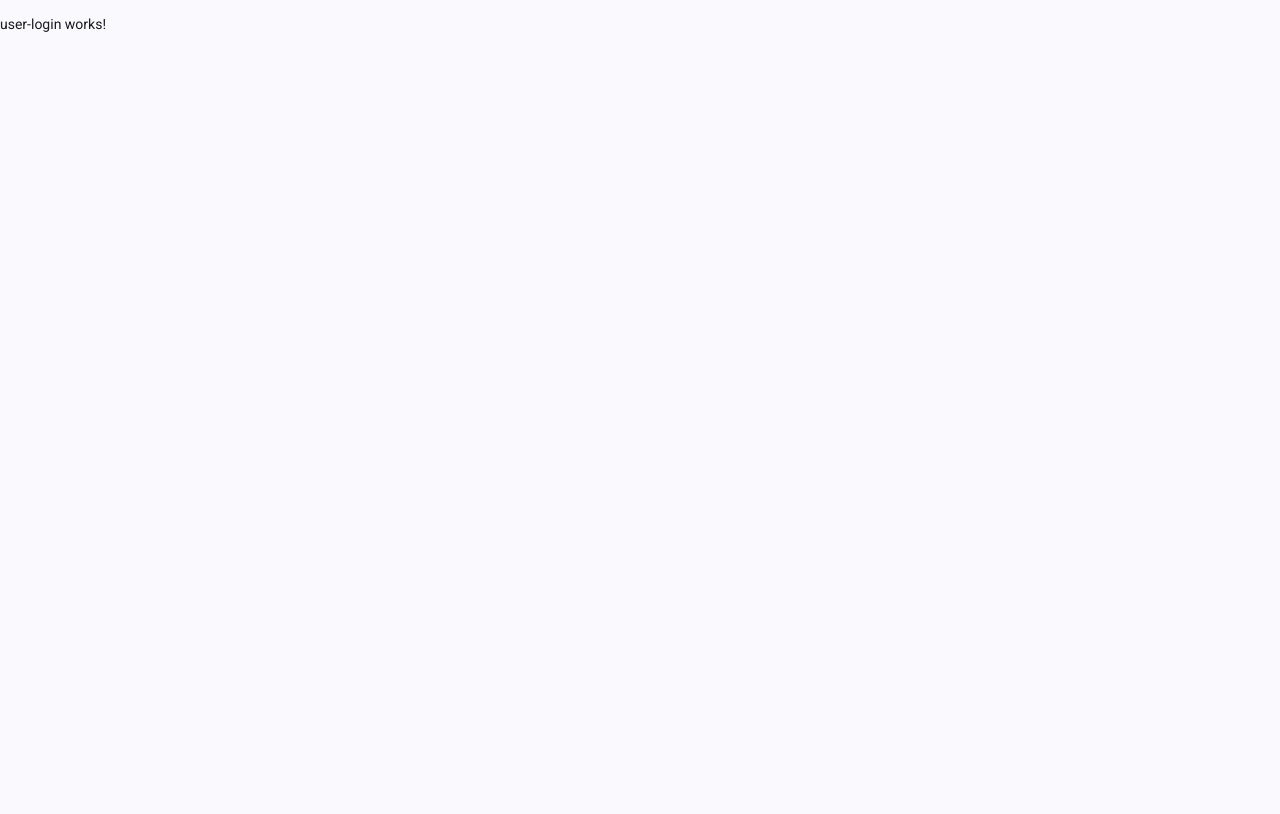
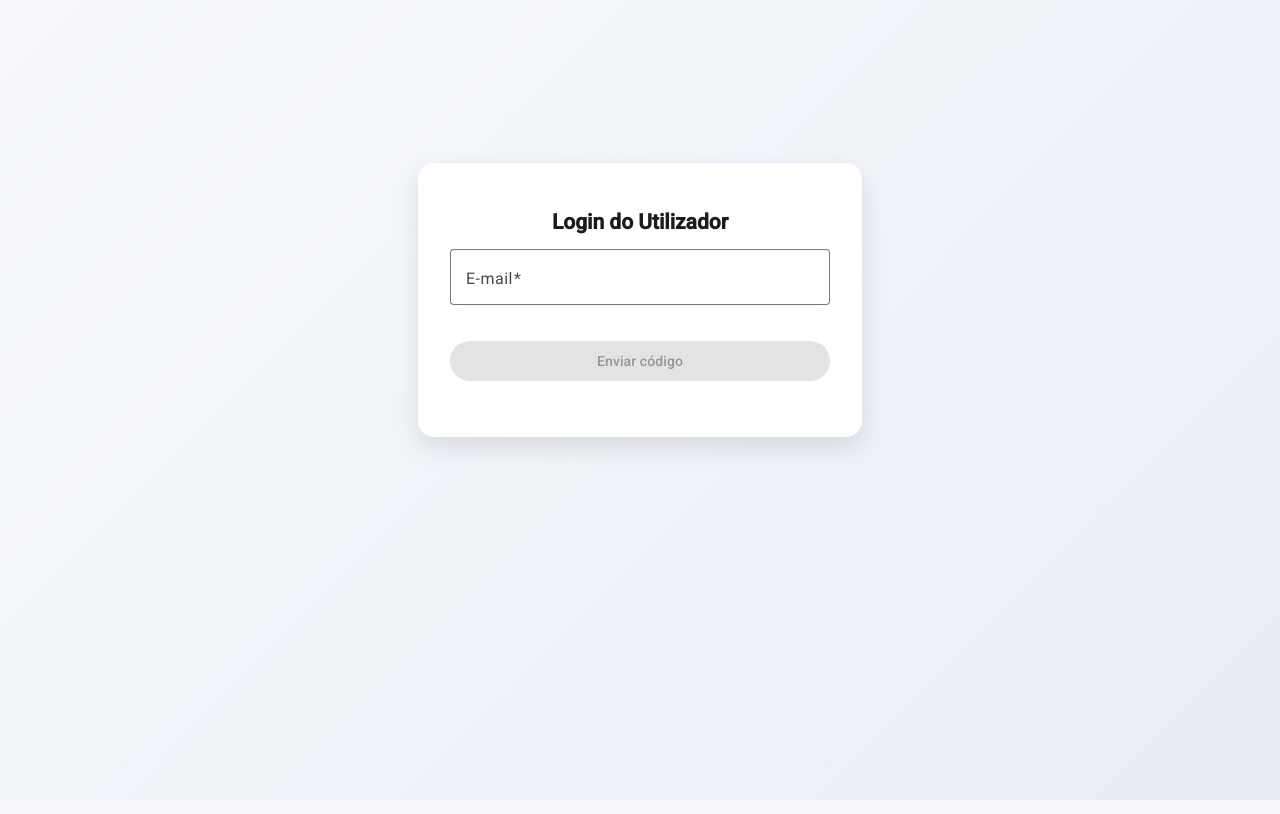
Before and after one commit to iuricarras/ssi-frontend, an Angular app: page / in a window 1280 px wide. Both pictures are taken after a click on the button "Sou Utilizador". Built offline with nearby package versions, Linux system fonts and the light colour scheme.

Commit message:
feat: login user

```diff
--- a/src/app/app.config.ts
+++ b/src/app/app.config.ts
@@ -1,12 +1,13 @@
 import { ApplicationConfig, provideBrowserGlobalErrorListeners, provideZoneChangeDetection } from '@angular/core';
+import { provideHttpClient } from "@angular/common/http";
 import { provideRouter } from '@angular/router';
-
 import { APP_ROUTES } from './app.routes';
 
 export const appConfig: ApplicationConfig = {
   providers: [
     provideBrowserGlobalErrorListeners(),
     provideZoneChangeDetection({ eventCoalescing: true }),
-    provideRouter(APP_ROUTES)
+    provideRouter(APP_ROUTES),
+    provideHttpClient()
   ]
 };
--- a/src/app/auth/auth.routes.ts
+++ b/src/app/auth/auth.routes.ts
@@ -1,12 +1,10 @@
 import { Routes } from "@angular/router";
 import { HomeLogin } from "./components/home-login/home-login";
 import { UserLogin } from "./components/user-login/user-login";
-import { VerifierLogin } from "./components/verifier-login/verifier-login";
 import { AccreditingAgencyLogin } from "./components/accrediting-agency-login/accrediting-agency-login";
 
 export const AUTH_ROUTES: Routes = [
     { path: 'home-login', component: HomeLogin },
     { path: 'user-login', component: UserLogin },
-    { path: 'verifier-login', component: VerifierLogin },
     { path: 'accrediting-agency-login', component: AccreditingAgencyLogin },
 ];
--- a/src/app/auth/components/home-login/home-login.html
+++ b/src/app/auth/components/home-login/home-login.html
@@ -15,9 +15,6 @@
         Sou Entidade Credenciadora
       </button>
 
-      <button mat-raised-button color="warn" routerLink="/auth/verifier-login">
-        Sou Entidade Verificadora
-      </button>
     </mat-card-content>
   </mat-card>
 </section>
--- a/src/app/auth/components/user-login/user-login.css
+++ b/src/app/auth/components/user-login/user-login.css
@@ -0,0 +1,62 @@
+.user-login-wrapper {
+  display: flex;
+  justify-content: center;
+  align-items: center;
+  height: 100vh;
+  width: 100%;
+  background: linear-gradient(135deg, #f7f9fc, #e8edf5);
+  box-sizing: border-box;
+}
+
+.login-card {
+  width: 100%;
+  max-width: 380px;
+  padding: 2rem;
+  text-align: center;
+  border-radius: 16px;
+  box-shadow: 0 10px 25px rgba(0, 0, 0, 0.1);
+  background-color: #fff;
+  transition: all 0.25s ease-in-out;
+  transform: translateY(-100px);
+}
+
+mat-form-field {
+  width: 100%;
+  margin-bottom: 1rem;
+}
+
+.button-group {
+  display: flex;
+  flex-direction: column;
+}
+
+button[mat-raised-button] {
+  border-radius: 50px;
+  font-weight: 500;
+  padding: 0.6rem 0;
+  box-shadow: 0 3px 6px rgba(0, 0, 0, 0.08);
+  transition: all 0.2s ease-in-out;
+}
+
+button[mat-raised-button]:hover {
+  transform: translateY(-1px);
+  box-shadow: 0 5px 10px rgba(0, 0, 0, 0.12);
+}
+
+.feedback {
+  margin-top: 1.5rem;
+}
+
+.message {
+  text-align: center;
+  font-size: 0.95rem;
+  margin: 0;
+}
+
+.message.success {
+  color: #2e7d32;
+}
+
+.message.error {
+  color: #c62828;
+}
--- a/src/app/auth/components/user-login/user-login.html
+++ b/src/app/auth/components/user-login/user-login.html
@@ -1 +1,68 @@
-<p>user-login works!</p>
+<section class="user-login-wrapper">
+  <div class="login-card">
+    <div class="center-header">
+      <h2>Login do Utilizador</h2>
+    </div>
+
+    @if (!isCodeVisible) {
+      <form [formGroup]="emailForm" (ngSubmit)="sendEmail()">
+        <mat-form-field appearance="outline">
+          <mat-label>E-mail</mat-label>
+          <input matInput formControlName="email" type="email"/>
+
+          @if (emailForm.get("email")?.hasError("required")) {
+            <mat-error>O e-mail é obrigatório.</mat-error>
+          }
+
+          @if (emailForm.get("email")?.hasError("email")) {
+            <mat-error>E-mail inválido.</mat-error>
+          }
+        </mat-form-field>
+
+        <div class="button-group">
+          <button
+            mat-raised-button
+            color="primary"
+            type="submit"
+            [disabled]="emailForm.invalid">
+            Enviar código
+          </button>
+        </div>
+      </form>
+    } @else {
+      <form [formGroup]="codeForm" (ngSubmit)="verifyCode()">
+        <mat-form-field appearance="outline">
+          <mat-label>Código de 8 dígitos</mat-label>
+          <input matInput formControlName="code" maxlength="8" />
+
+          @if (codeForm.get("code")?.hasError("required")) {
+            <mat-error>O código é obrigatório.</mat-error>
+          }
+
+          @if (codeForm.get("code")?.hasError("pattern")) {
+            <mat-error>O código deve conter 8 dígitos.</mat-error>
+          }
+        </mat-form-field>
+
+        <div class="button-group">
+          <button
+            mat-raised-button
+            color="primary"
+            type="submit"
+            [disabled]="codeForm.invalid">
+            Entrar
+          </button>
+        </div>
+      </form>
+    }
+
+    <div class="feedback">
+      @if (message) {
+        <p class="message success">{{ message }}</p>
+      }
+      @if (errorMessage) {
+        <p class="message error">{{ errorMessage }}</p>
+      }
+    </div>
+  </div>
+</section>
--- a/src/app/auth/components/user-login/user-login.ts
+++ b/src/app/auth/components/user-login/user-login.ts
@@ -1,11 +1,98 @@
-import { Component } from '@angular/core';
+import { Component } from "@angular/core";
+import { Router } from "@angular/router";
+import { CommonModule } from "@angular/common";
+import { ReactiveFormsModule, FormGroup, FormControl, Validators } from "@angular/forms";
+import { HttpResponse } from "@angular/common/http";
+import { AuthService } from "../../services/auth.service";
+import { MatFormFieldModule } from "@angular/material/form-field";
+import { MatInputModule } from "@angular/material/input";
+import { MatButtonModule } from "@angular/material/button";
 
 @Component({
-  selector: 'user-login',
-  imports: [],
-  templateUrl: './user-login.html',
-  styleUrl: './user-login.css'
+  selector: "app-user-login",
+  standalone: true,
+  templateUrl: "./user-login.html",
+  styleUrls: ["./user-login.css"],
+  imports: [
+    CommonModule,
+    ReactiveFormsModule,
+    MatFormFieldModule,
+    MatInputModule,
+    MatButtonModule
+  ]
 })
 export class UserLogin {
 
+  public isCodeVisible: boolean = false;
+  public message: string | null = null;
+  public errorMessage: string | null = null;
+
+  emailForm = new FormGroup({
+    email: new FormControl("", [Validators.required, Validators.email])
+  });
+
+  codeForm = new FormGroup({
+    code: new FormControl("", [Validators.required, Validators.pattern(/^\d{8}$/)])
+  });
+
+  constructor(
+    private authService: AuthService,
+    private router: Router
+  ) {}
+
+  sendEmail(): void {
+    const email = this.emailForm.get("email")?.value;
+    this.message = null;
+    this.errorMessage = null;
+
+    if (!email) {
+      this.errorMessage = "Por favor, insira um e-mail válido.";
+      return;
+    }
+    try {
+      this.authService.requestLoginCode(email).subscribe({
+        next: (response: HttpResponse<void>) => {
+          if (response.status === 200) {
+            this.isCodeVisible = true;
+            this.message = "Código enviado para o e-mail informado.";
+          } else {
+            this.errorMessage = "Erro ao enviar código. Tente novamente.";
+          }
+        },
+        error: () => {
+          this.errorMessage = "Erro ao enviar código. Tente novamente.";
+        }
+      });
+    } catch {
+      this.errorMessage = "Erro inesperado durante o envio do e-mail.";
+    }
+  }
+
+  verifyCode(): void {
+    const code = this.codeForm.get("code")?.value;
+    this.message = null;
+    this.errorMessage = null;
+
+    if (!code) {
+      this.errorMessage = "Por favor, insira o código de verificação.";
+      return;
+    }
+    try {
+      this.authService.verifyLoginCode(code).subscribe({
+        next: (response: HttpResponse<void>) => {
+          if (response.status === 200) {
+            this.message = "Login efetuado com sucesso.";
+            setTimeout(() => this.router.navigateByUrl("main-page"), 1000);
+          } else {
+            this.errorMessage = "Código inválido. Verifique e tente novamente.";
+          }
+        },
+        error: () => {
+          this.errorMessage = "Código inválido. Verifique e tente novamente.";
+        }
+      });
+    } catch {
+      this.errorMessage = "Erro inesperado durante a verificação do código.";
+    }
+  }
 }
--- a/src/app/auth/components/verifier-login/verifier-login.html
+++ /dev/null
@@ -1 +0,0 @@
-<p>verifier-login works!</p>
--- /dev/null
+++ b/src/app/auth/services/auth.service.ts
@@ -0,0 +1,20 @@
+import { Injectable } from '@angular/core';
+import { HttpClient, HttpResponse } from "@angular/common/http";
+import { Observable } from 'rxjs';
+
+@Injectable({
+  providedIn: 'root'
+})
+export class AuthService {
+  private readonly API = '/api/auth';
+
+  constructor(private http: HttpClient) {}
+
+requestLoginCode(email: string): Observable<HttpResponse<void>> {
+    return this.http.post<void>(`${this.API}/request-code`,{email},{observe: "response"});
+  }
+
+verifyLoginCode(code: string): Observable<HttpResponse<void>> {
+    return this.http.post<void>(`${this.API}/verify-code`,{code},{observe: "response"});
+  }
+}
```
Also changed, not shown: src/app/auth/components/verifier-login/verifier-login.ts (deleted, +0 -11 lines), src/app/auth/components/verifier-login/verifier-login.css (deleted).
